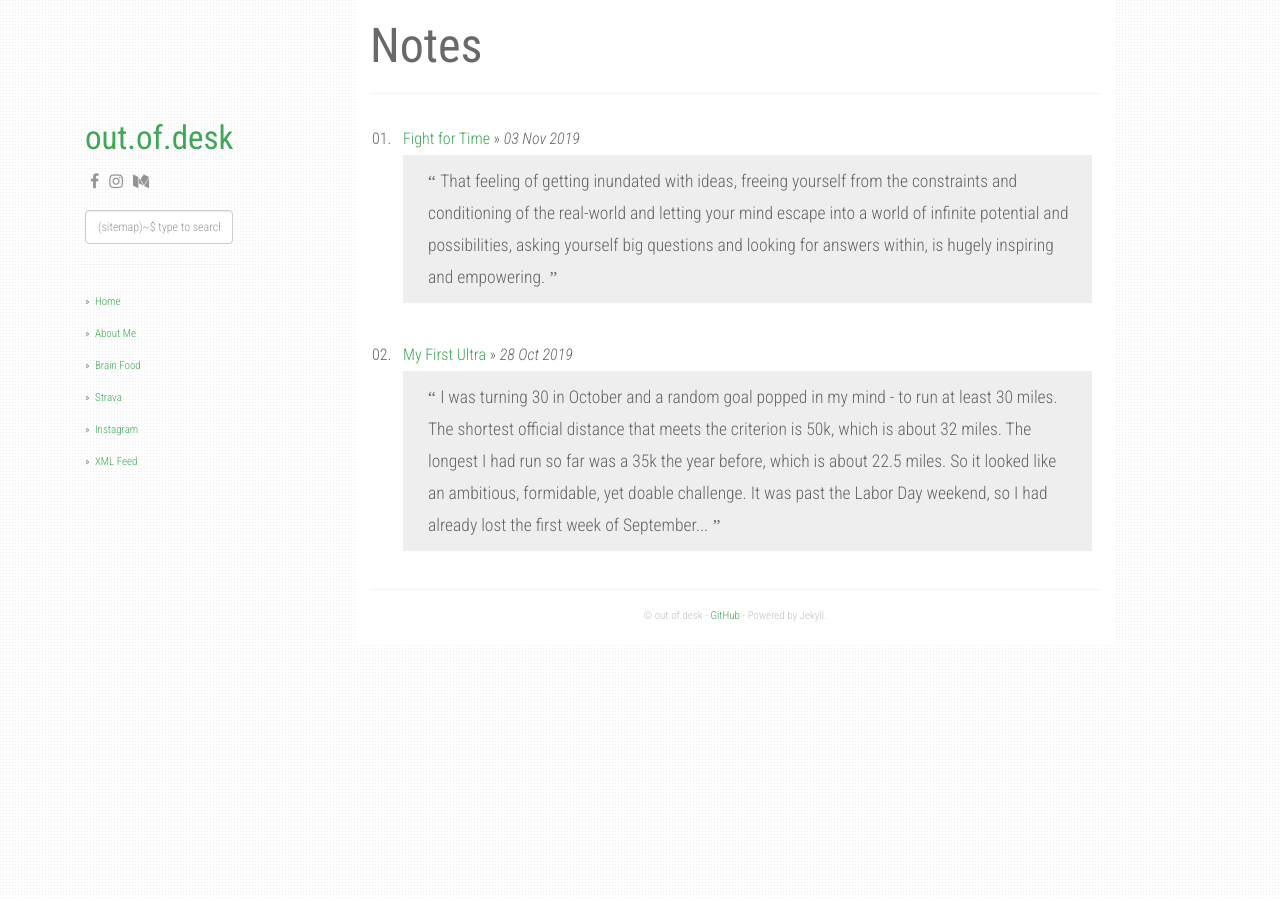
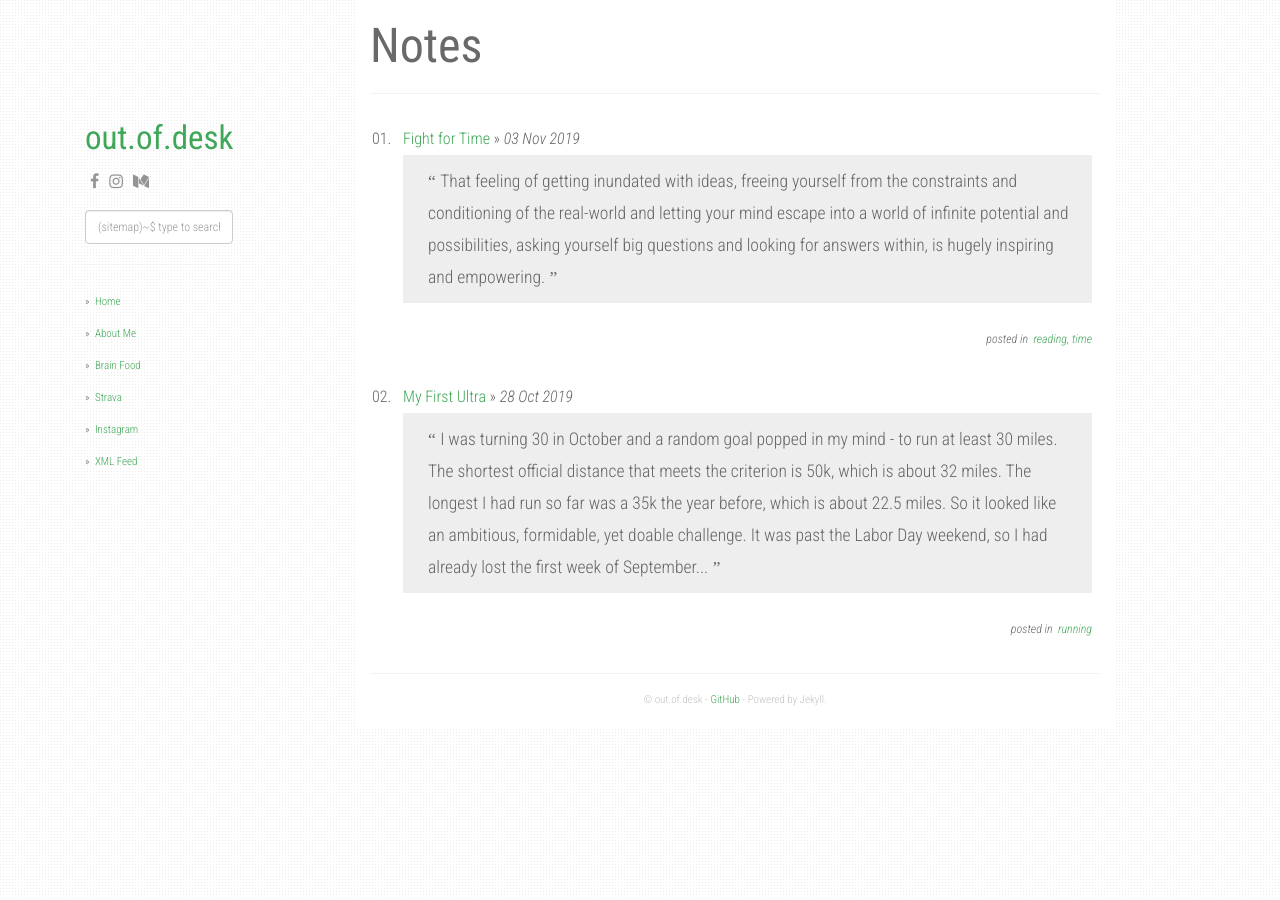
Before and after one commit to outofdesk/outofdesk.github.io, a Jekyll site: the page built from index.html, in a window 1280 px wide. Built offline with Jekyll 4.4.1, drawn with Linux system fonts in a browser that asks for light colours; nearby versions of some CDN libraries; the list of posts is cut into pages by our own code.

Commit message:
add cstegories in home

```diff
--- a/index.html
+++ b/index.html
@@ -12,6 +12,12 @@ title: Blog
       <li>
         <a href="{{ post.url }}">{{ post.title }}</a> &raquo; <i><span>{{ post.date | date_to_string }}</span></i>
         <blockquote>{{ post.description }}</blockquote>
+        <p class="categories">
+          posted in&nbsp;
+          {% for category in post.categories %}
+            <a class="category" href="/category/{{ category }}">{{ category }}</a>
+          {% endfor %}
+        </p>
       </li>
     {% endfor %}
   </ul>
--- a/static/css/main.css
+++ b/static/css/main.css
@@ -56,6 +56,19 @@ a:hover {
 }
 
 /* Content */
+p.categories {
+  text-align: right;
+  font-size: 0.75em;
+  font-style: italic;
+}
+
+a.category::after {
+  content: ",";
+}
+
+a.category:last-child::after {
+  content: "";
+}
 blockquote {
   background-color: #EEE;
 }
```
Also changed, not shown: 4 other files.
